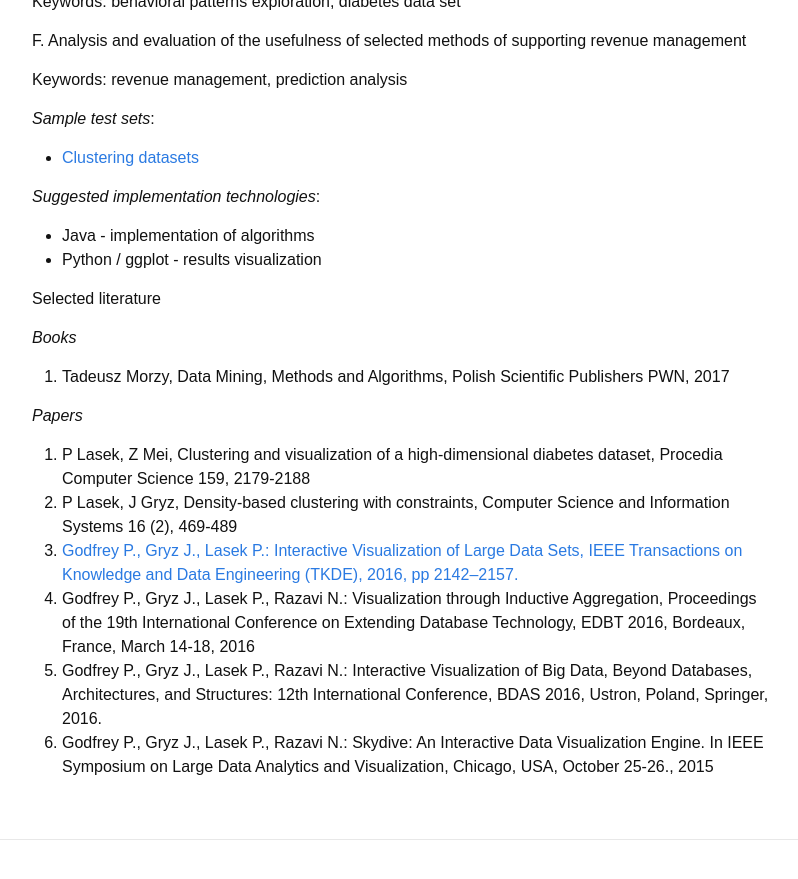
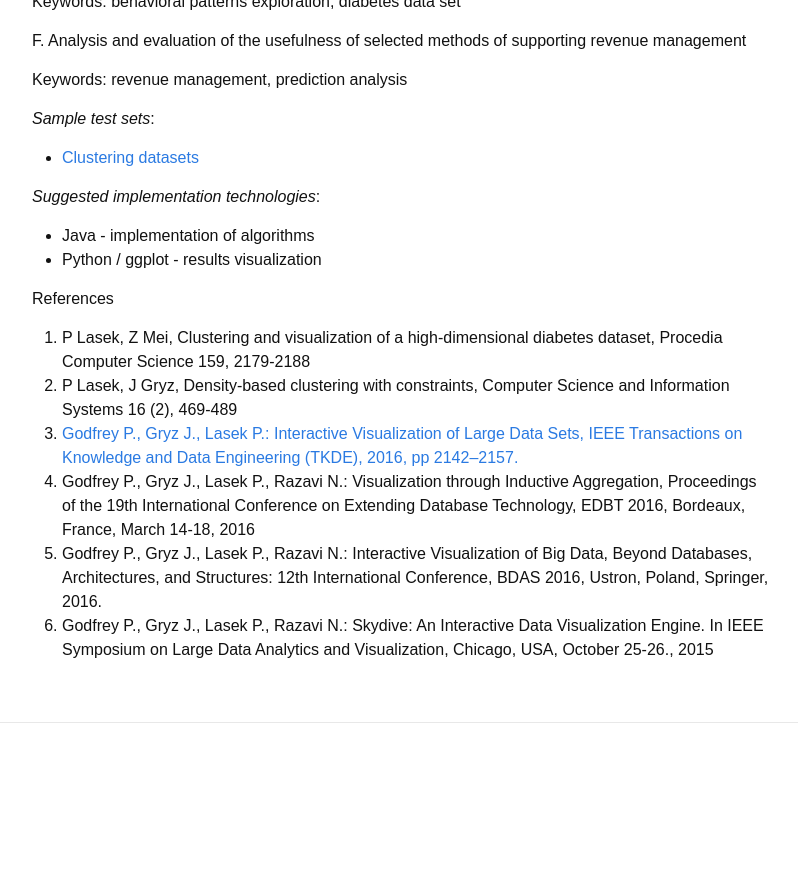
Before and after one commit to piotrlasek/piotrlasek.github.io, a Jekyll site: the page built from for-students/thesis-topics-en.md, in a window 1280 px wide and 900 px high, scrolled down 3386 px. Shown: the top 879 px of the window, without its empty margins (238-1036 px from the left). Built offline with Jekyll 4.4.1, drawn with Linux system fonts in a browser that asks for light colours; after the commit the page ends 4169 px from its top, so only the background shows below that.

Commit message:
rerferences

```diff
--- a/for-students/thesis-topics-en.md
+++ b/for-students/thesis-topics-en.md
@@ -109,13 +109,7 @@ Keywords: revenue management, prediction analysis
 * Java - implementation of algorithms
 * Python / ggplot - results visualization
 
-### Selected literature
-
-*Books*
-
-1. Tadeusz Morzy, Data Mining, Methods and Algorithms, Polish Scientific Publishers PWN, 2017
-
-*Papers*
+### References
 
 1. P Lasek, Z Mei, Clustering and visualization of a high-dimensional diabetes dataset, Procedia Computer Science 159, 2179-2188
 2. P Lasek, J Gryz, Density-based clustering with constraints, Computer Science and Information Systems 16 (2), 469-489
```
